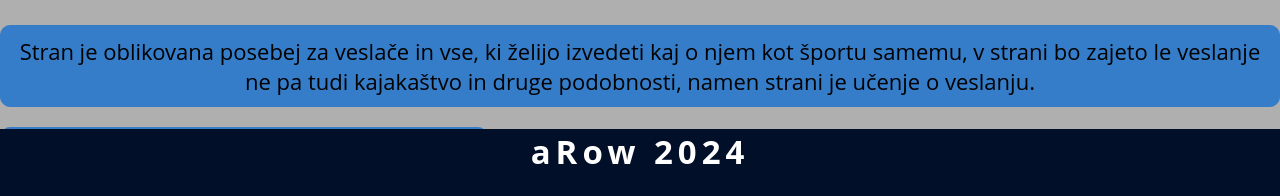
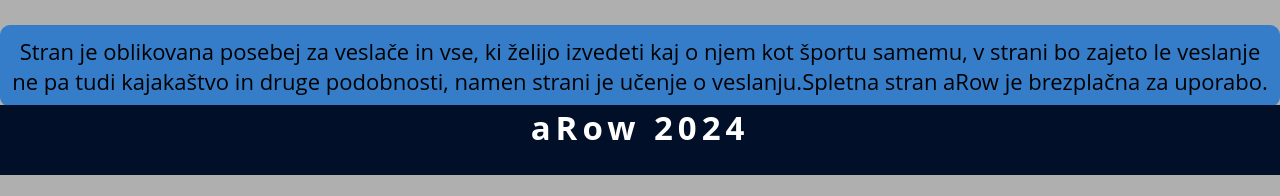
Before and after one commit to AjazAK/aRow, a plain HTML site: page index.html in a window 1280 px wide. Shown: the part 1777-1973 px from the top of the page. After the commit the page ends 1952 px from the top, so only its background shows below. Drawn offline with Linux system fonts and the light colour scheme.

Commit message:
Update index.html

```diff
--- a/index.html
+++ b/index.html
@@ -114,8 +114,8 @@
           <!-- Število stolpcev se spreminja glede na velikost naprave -->
           <div class="col-lg-8 col-md-8 col-sm-6 col-xs-12">
             <h2>Nekaj o strani</h2>
-            <p>Stran je oblikovana posebej za veslače in vse, ki želijo izvedeti kaj o njem kot športu samemu, v strani bo zajeto le veslanje ne pa tudi kajakaštvo in druge podobnosti, namen strani je učenje o veslanju.</p>
-            <p>Spletna stran aRow je brezplačna za uporabo.</p>
+            <p>Stran je oblikovana posebej za veslače in vse, ki želijo izvedeti kaj o njem kot športu samemu, v strani bo zajeto le veslanje ne pa tudi kajakaštvo in druge podobnosti, namen strani je učenje o veslanju.Spletna stran aRow je brezplačna za uporabo.</p>
+            <p></p>
             <br>
           </div>
           <div class="col-lg-4 col-md-4 col-sm-6 col-xs-12">
```
